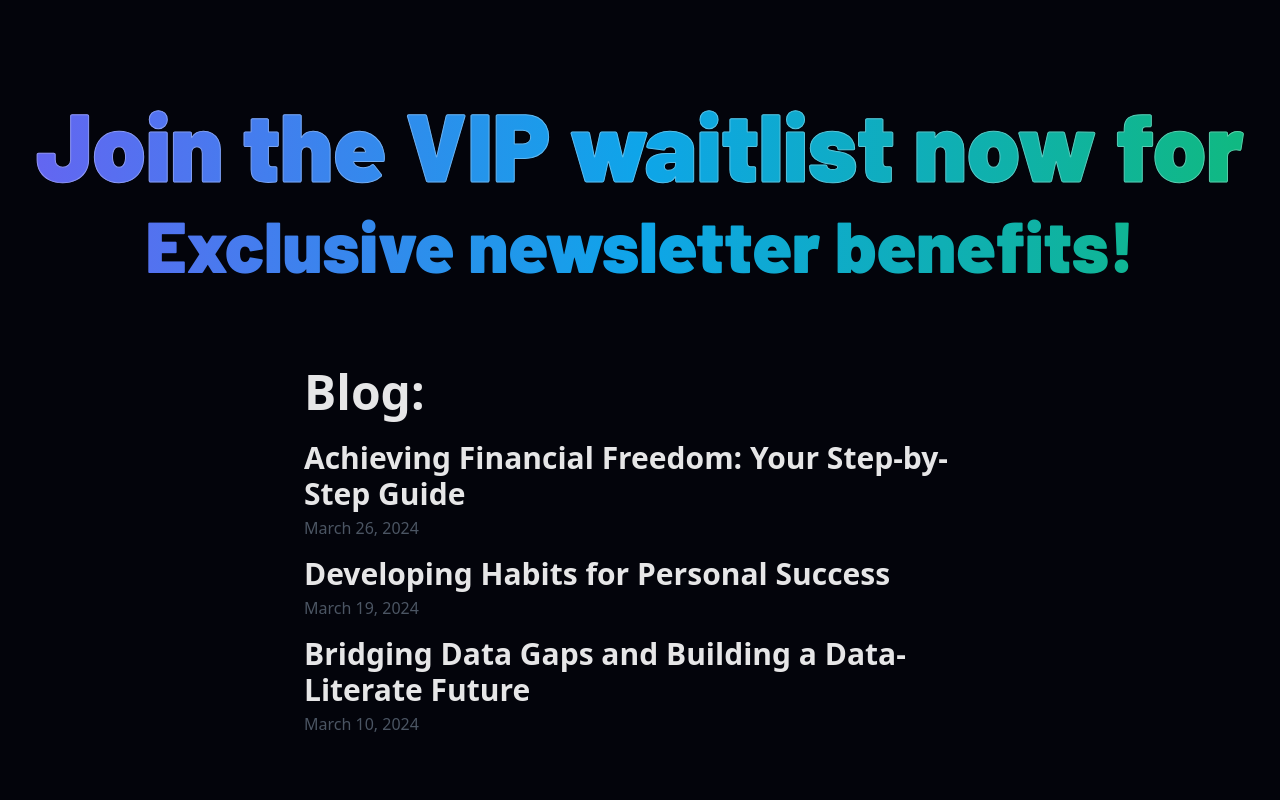
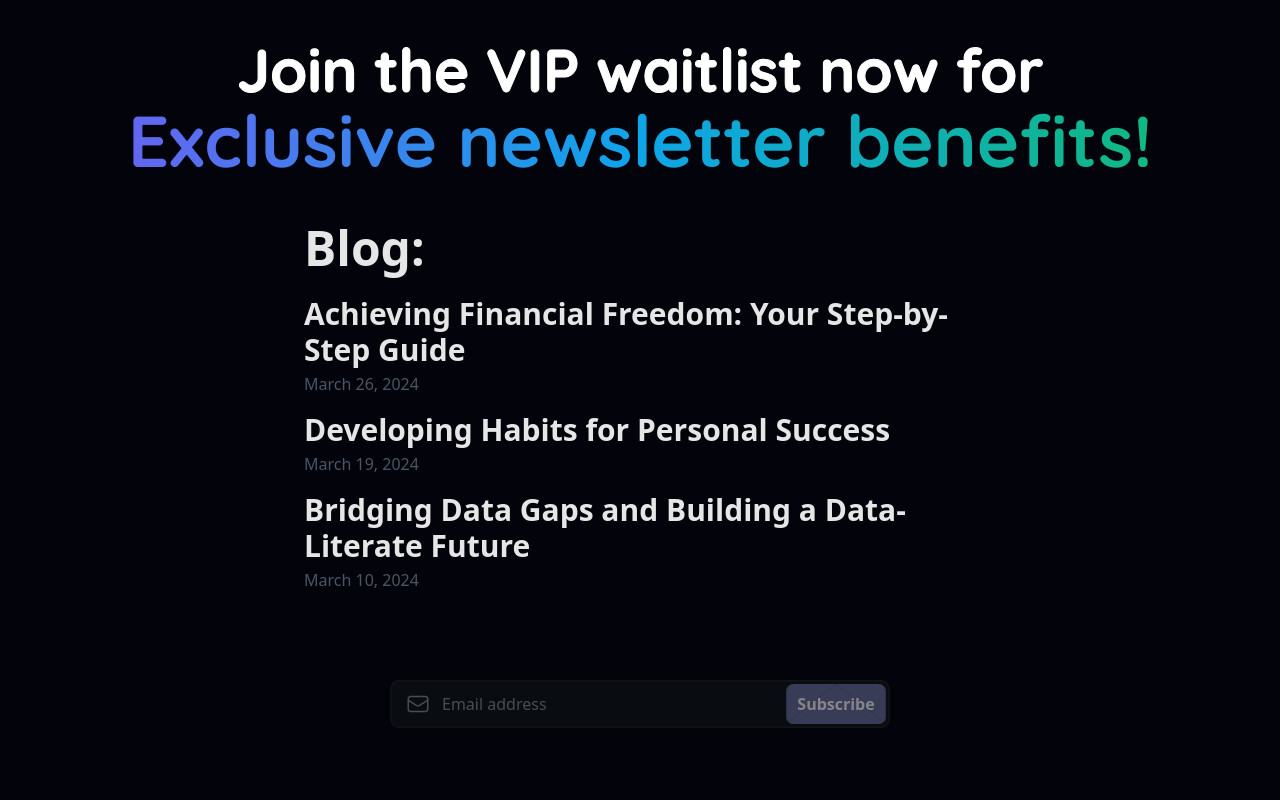
Before and after one commit to myplancash/newsletter-app, a Next.js app: page / in a window 1280 px wide. Shown: the top 800 px of the page. Built offline with nearby package versions, Linux system fonts and the light colour scheme.

Commit message:
added new blogpost with a new design and newsletter section 2

```diff
--- a/app/globals.css
+++ b/app/globals.css
@@ -3,8 +3,8 @@
 @tailwind utilities;
 
 :root {
-  --font-montserrat: "Montserrat", sans-serif;
-  --font-barlow: "Barlow", serif;
+  --font-quicksand: "Quicksand", sans-serif;
+  /* --font-barlow: "Barlow", serif; */
   --foreground-rgb: 0, 0, 0;
   --background-start-rgb: 214, 219, 220;
   --background-end-rgb: 255, 255, 255;
@@ -26,17 +26,18 @@ body {
       rgb(var(--background-end-rgb))
     )
     rgb(var(--background-start-rgb));
-  font-family: var(--font-montserrat);
+  font-family: var(--font-quicksand);
+  font-weight: 400;
 }
 
 html {
-  font-family: var(--font-montserrat);
+  font-family: var(--font-quicksand);
   font-weight: 400;
 }
 
 h1 {
-  font-family: var(--font-barlow);
-  font-weight: 900;
+  font-family: var(--font-quicksand);
+  font-weight: 700;
 }
 
 @layer utilities {
--- a/app/layout.tsx
+++ b/app/layout.tsx
@@ -1,21 +1,14 @@
 import { metaData } from "@/constants";
-import { Montserrat, Barlow } from "next/font/google";
+import { Quicksand } from "next/font/google";
 import "./globals.css";
 import { Metadata } from "next";
 import Footer from "@/components/Footer";
 import Head from "next/head";
 
-export const montserrat = Montserrat({
-  subsets: ['latin'],
-  weight: ['400', '900'],
-  display: 'swap',
-  variable: '--font-montserrat'
-})
-
-const barlow = Barlow({
+const quicksand = Quicksand({
   subsets: ["latin"],
-  style: ['normal', 'italic'],
-  weight: ['400', '700', '900'],
+  style: ['normal'],
+  weight: ['400', '500', '700'],
   variable: '--font-lora'
 });
 
@@ -32,7 +25,7 @@ export default function RootLayout({
         <title>{metaData.title ? <>{metaData.title}</> : null}</title>
         {metaData.description && <meta name="description" content={metaData.description} />}
       </Head>
-      <body className={`${barlow.variable} font-sans antialiased dark:bg-slate-800`}>
+      <body className={`${quicksand.variable} font-sans antialiased dark:bg-slate-800`}>
         {children}
         <Footer/>
       </body>
--- a/app/page.tsx
+++ b/app/page.tsx
@@ -5,27 +5,18 @@ import Head from "next/head";
 
 export default function Home() {
   return (
-    <div>
-      <main className="mx-auto bg-[#03040B] flex flex-col items-center justify-center p-6 md:p-12 lg:p-24 min-h-screen">
-      <div className="flex flex-col space-y-4 text-center">
-        <h1 className="z-10 text-4xl sm:text-5xl md:text-6xl lg:text-7xl xl:text-8xl font-extrabold text-transparent duration-100 bg-white cursor-default text-stroke animate-titleFade whitespace-nowrap bg-clip-text bg-gradient-to-r from-indigo-500 via-sky-500 to-emerald-500 animate-fadeIn">
+    <main className="bg-[#03040B] flex flex-col items-center justify-center p-10 min-h-screen">
+      <div className="space-y-1">
+        <h1 className="z-10 text-3xl font-bold text-center text-transparent duration-1000 bg-white cursor-default text-stroke animate-titleFade sm:text-5xl md:text-6xl whitespace-nowrap bg-clip-text">
           Join the VIP waitlist now for
         </h1>
-        <h1 className="z-10 text-3xl sm:text-4xl md:text-5xl lg:text-6xl xl:text-7xl font-extrabold text-transparent duration-100 bg-white cursor-default whitespace-nowrap bg-clip-text animate-titleFade bg-gradient-to-r from-indigo-500 via-sky-500 to-emerald-500 animate-fadeIn">
+        <h1 className="z-10 text-4xl font-bold text-center text-transparent duration-1000 bg-white cursor-default sm:text-6xl animate-titleFade md:text-7xl whitespace-nowrap bg-clip-text bg-gradient-to-r from-indigo-500 via-sky-500 to-emerald-500 animate-fadeIn">
           Exclusive newsletter benefits!
         </h1>
       </div>
-      <div className="mt-8 md:mt-10">
-        <Posts />
-      </div>
-      <div className="mt-8 md:mt-10">
-        <NewsletterForm />
-      </div>
-      <div className="mt-8 md:mt-10">
-        <Socials />
-      </div>
+      <Posts />
+      <NewsletterForm />
+      <Socials />
     </main>
-    </div>
-
   );
 }
--- a/tailwind.config.ts
+++ b/tailwind.config.ts
@@ -10,7 +10,7 @@ module.exports = {
   theme: {
     extend: {
       FontFamily: {
-        sans: ['var(--font-montserrat)']
+        sans: ['var(--font-quicksand)']
       },
       backgroundImage: {
         "gradient-radial": "radial-gradient(var(--tw-gradient-stops))",
```
